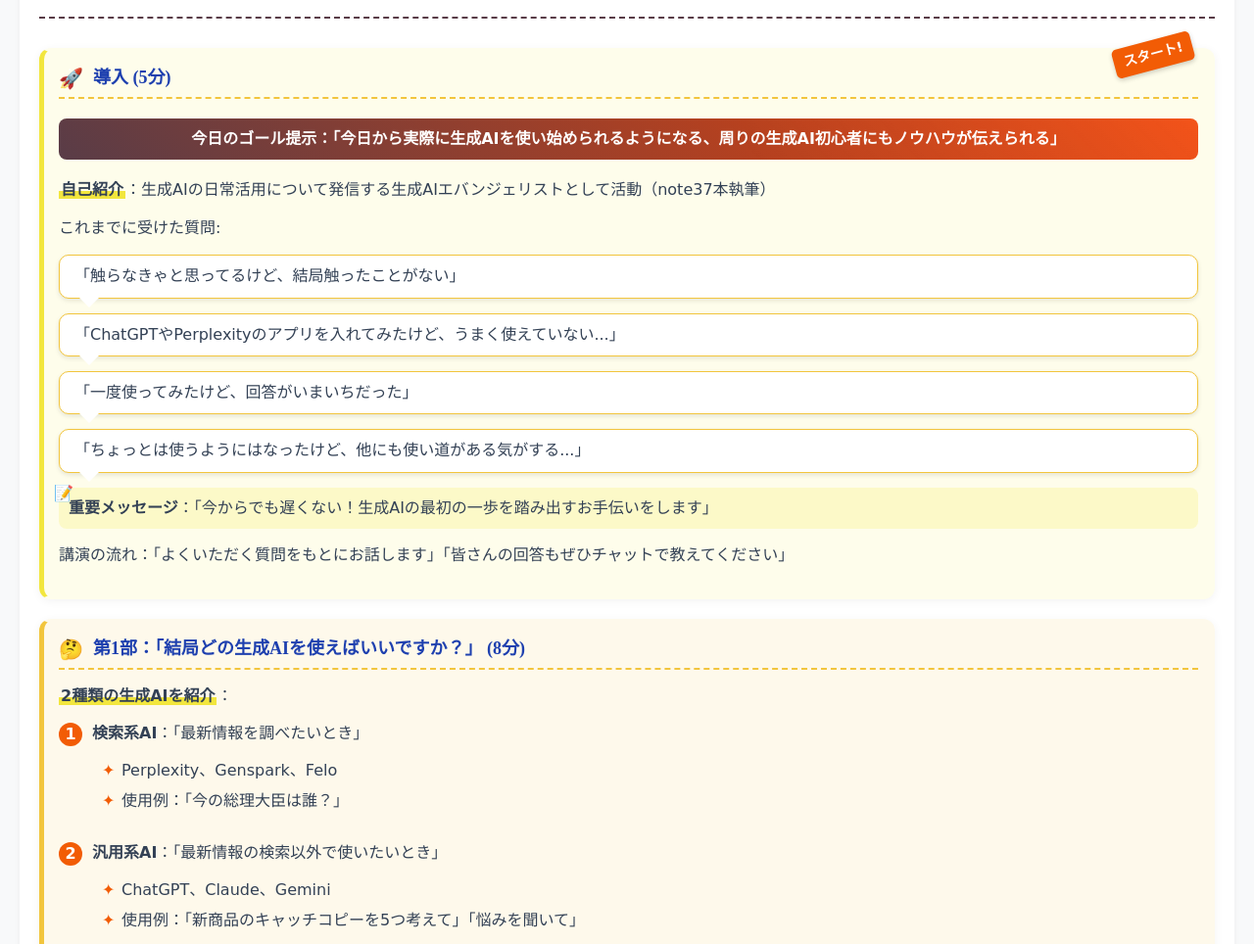
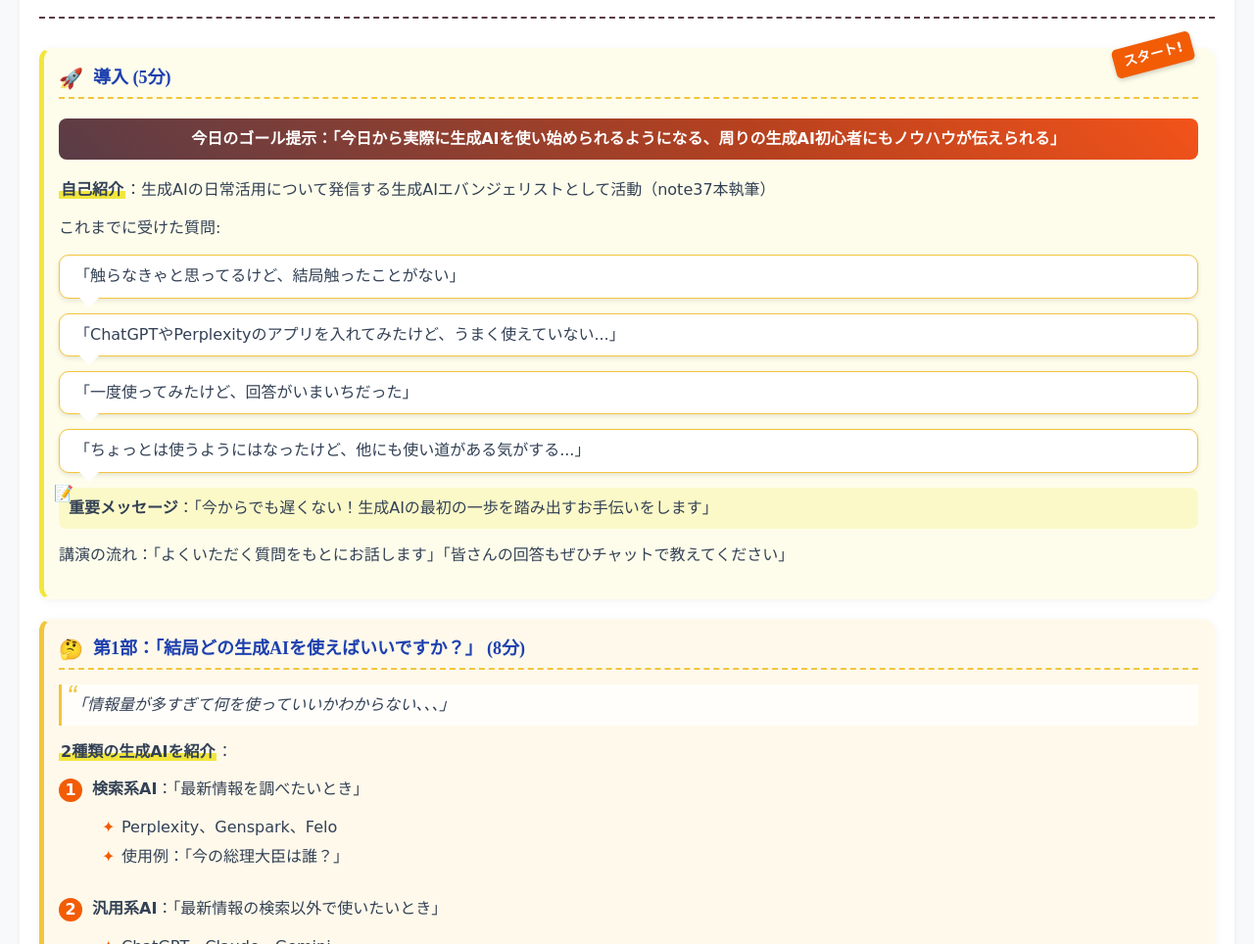
Before and after one commit to sanny114/github.io, a plain HTML site: page index.html in a window 1280 px wide. Shown: the part 136-1100 px from the top of the page at 98% size. Drawn offline with Linux system fonts and the light colour scheme; a web font is replaced by a local one.

Commit message:
Update index.html

```diff
--- a/index.html
+++ b/index.html
@@ -425,6 +425,9 @@
       <!-- 第1部 -->
       <div class="card part1">
         <h2 class="section-title"><span class="section-icon">🤔</span>第1部：「結局どの生成AIを使えばいいですか？」 (8分)</h2>
+        <div class="quote">
+          「情報量が多すぎて何を使っていいかわからない、、、」
+        </div>
         <p><span class="highlight">2種類の生成AIを紹介</span>：</p>
         <div class="step">
           <div class="step-number">1</div>
```
